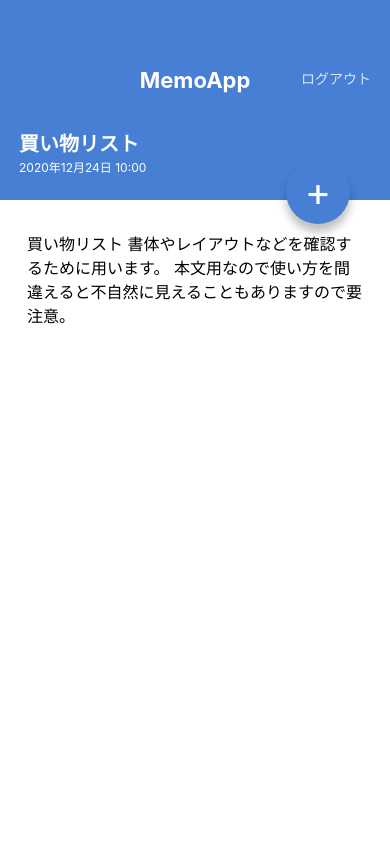
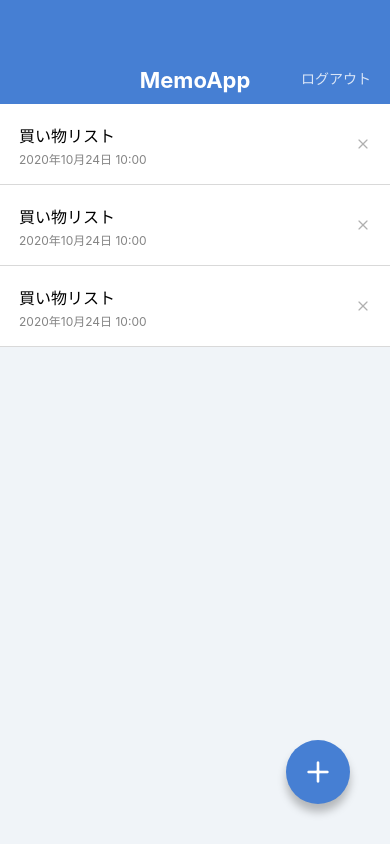
Before and after one commit to kazuaki1209/MemoApp2, a React Native app: screen /MemoList in a window 390 px wide. Built offline with nearby package versions, Linux system fonts and the light colour scheme.

Commit message:
Install @expo/vector-icon

```diff
--- a/App.jsx
+++ b/App.jsx
@@ -1,10 +1,11 @@
 import React from 'react';
 
 import MemoListScreen from './src/screens/MemoListScreens';
-import MemoDetailScreen from './src/screens/MemoDetailScreen';
+// import MemoDetailScreen from './src/screens/MemoDetailScreen';
 
 export default function App() {
   return (
-    <MemoDetailScreen />
+    <MemoListScreen />
+    // <MemoDetailScreen />
   );
 }
--- a/package.json
+++ b/package.json
@@ -8,13 +8,14 @@
     "eject": "expo eject"
   },
   "dependencies": {
+    "@expo/vector-icons": "^12.0.5",
     "expo": "~42.0.1",
     "expo-status-bar": "~1.0.4",
     "prop-types": "^15.7.2",
     "react": "16.13.1",
     "react-dom": "16.13.1",
     "react-native": "https://github.com/expo/react-native/archive/sdk-42.0.0.tar.gz",
-    "react-native-web": "~0.13.12"
+    "react-native-web": "^0.17.1"
   },
   "devDependencies": {
     "@babel/core": "^7.9.0",
--- a/src/components/CircleButton.jsx
+++ b/src/components/CircleButton.jsx
@@ -1,25 +1,25 @@
 import React from 'react';
-import { View, Text, StyleSheet } from 'react-native';
+import { View, StyleSheet } from 'react-native';
 import { string, shape } from 'prop-types';
+import { Feather } from '@expo/vector-icons';
 
 export default function CircleButton(props) {
-  const { children, style } = props;
+  const { style, name } = props;
   return (
     <View style={[styles.circleButton, style]}>
-      <Text style={styles.circleButtonLabel}>{children}</Text>
+      <Feather name={name} size={32} color="white" />
     </View>
   );
 }
 
 CircleButton.propTypes = {
-  children: string.isRequired,
   style: shape(),
-}
+  name: string.isRequired,
+};
 
 CircleButton.defaultProps = {
   style: null,
-}
-
+};
 
 const styles = StyleSheet.create({
   circleButton: {
--- a/src/components/MemoList.jsx
+++ b/src/components/MemoList.jsx
@@ -1,5 +1,6 @@
 import React from 'react';
 import { View, Text, StyleSheet } from 'react-native';
+import { Feather } from '@expo/vector-icons';
 
 export default function MemoList() {
   return (
@@ -10,7 +11,7 @@
               <Text style={styles.memoListItemDate}>2020年10月24日 10:00</Text>
             </View>
             <View>
-              <Text>X</Text>
+              <Feather name="x" size={16} color="#B0B0B0" />
             </View>
           </View>
 
@@ -21,7 +22,7 @@
               <Text style={styles.memoListItemDate}>2020年10月24日 10:00</Text>
             </View>
             <View>
-              <Text>X</Text>
+              <Feather name="x" size={16} color="#B0B0B0" />
             </View>
           </View>
 
@@ -32,11 +33,11 @@
               <Text style={styles.memoListItemDate}>2020年10月24日 10:00</Text>
             </View>
             <View>
-              <Text>X</Text>
+              <Feather name="x" size={16} color="#B0B0B0" />
             </View>
           </View>
         </View>
-    );
+  );
 }
 
 const styles = StyleSheet.create({
--- a/src/screens/MemoDetailScreen.jsx
+++ b/src/screens/MemoDetailScreen.jsx
@@ -1,5 +1,7 @@
 import React from 'react';
-import { View, ScrollView, Text, StyleSheet } from 'react-native';
+import {
+  View, ScrollView, Text, StyleSheet,
+} from 'react-native';
 
 import AppBar from '../components/AppBar';
 import CircleButton from '../components/CircleButton';
@@ -19,7 +21,7 @@
           本文用なので使い方を間違えると不自然に見えることもありますので要注意。
         </Text>
       </ScrollView>
-      <CircleButton style ={{ top: 160, buttom: 'auto' }}>+</CircleButton>
+      <CircleButton style = {{ top: 160, buttom: 'auto' }} name="edit-2" />
     </View>
   );
 }
@@ -54,5 +56,5 @@
   memoText: {
     fontSize: 16,
     lineHeight: 24,
-  }
-})
+  },
+});
--- a/src/screens/MemoListScreens.jsx
+++ b/src/screens/MemoListScreens.jsx
@@ -10,7 +10,7 @@
     <View style={styles.container}>
       <AppBar />
       <MemoList />
-      <CircleButton>+</CircleButton>
+      <CircleButton name="plus" />
     </View>
   );
 }
```
Also changed, not shown: .eslintrc.json, 1 other file (tests, documents, lock files or other folders).
